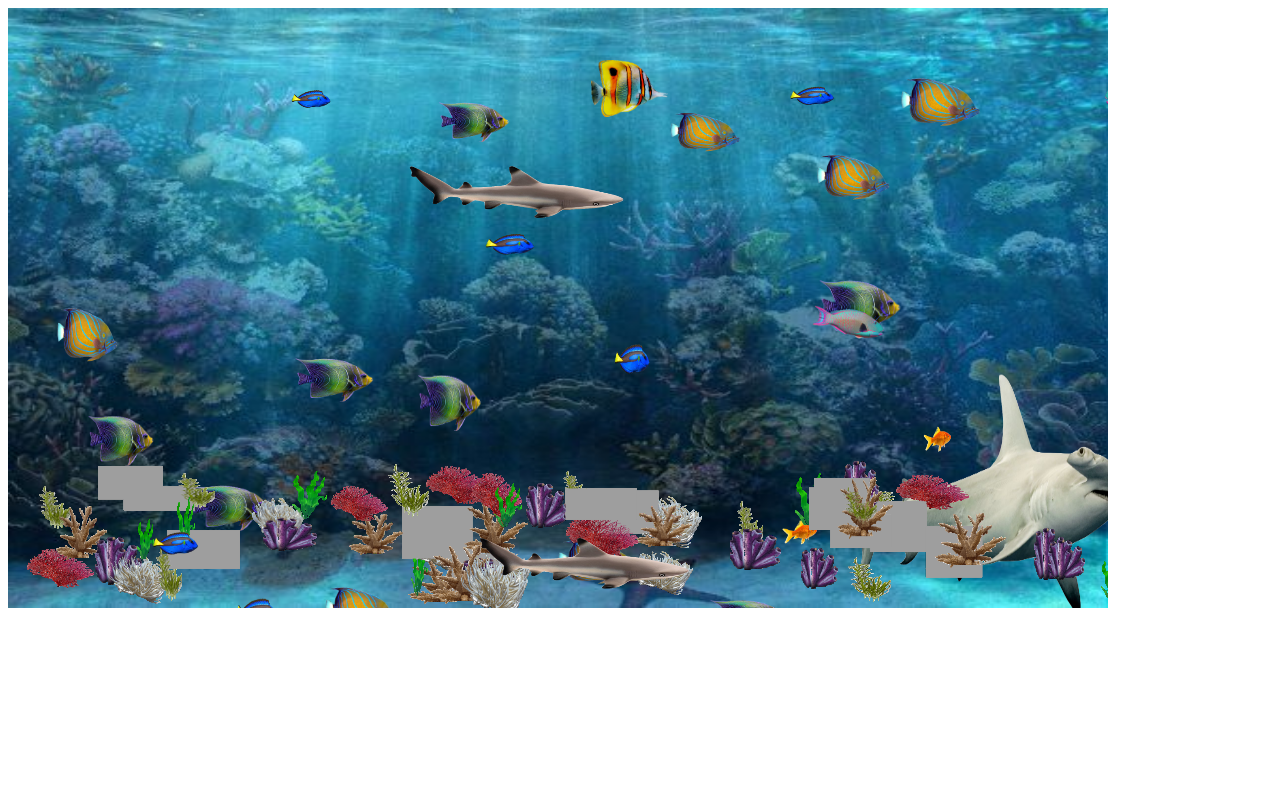
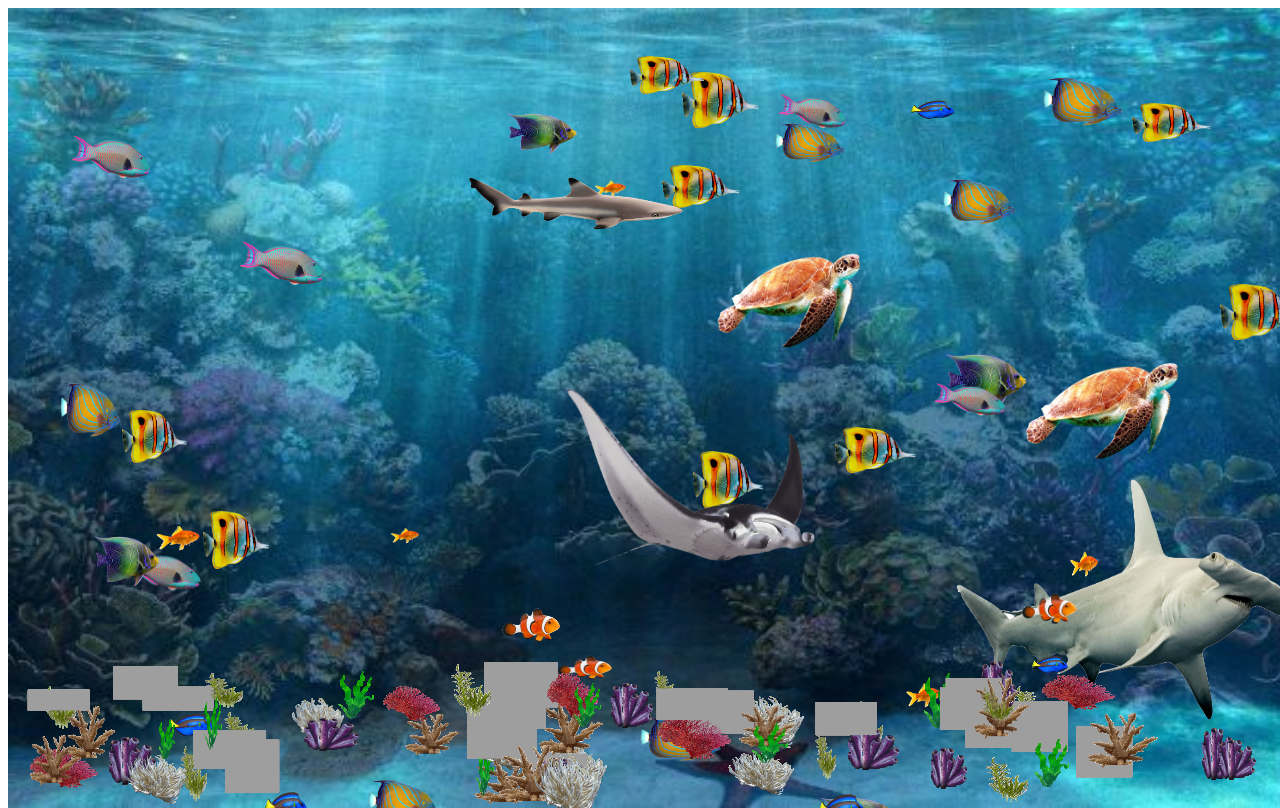
Before and after one commit to jsalbert/aquarium, a plain HTML site: page index.html in a window 1280 px wide. Drawn offline with Linux system fonts and the light colour scheme; animation ran at ten frames a second.

Commit message:
Fullscreen and more fishes

```diff
--- a/elements/fishes.js
+++ b/elements/fishes.js
@@ -42,7 +42,7 @@ class FishOrange extends Fish{
         this.size_1 = (Math.random()+1.5) * size;
         this.size_2 = (Math.random()+0.5) * size;
         this.xChange = (Math.random() + 0.2) * 1.2;
-        this.yChange = Math.random() * 0.5;
+        this.yChange = Math.random() * 0.5-0.2;
         this.imgFish = new Image();
         this.imgFish.src = "img/fish1.png";
         this.flip = false;
@@ -55,7 +55,7 @@ class FishBlue extends Fish{
         this.size_1 = (Math.random()+2) * size;
         this.size_2 = (Math.random()+1.2) * size;
         this.xChange = (Math.random() + 0.2) * 1.2;
-        this.yChange = Math.random() * 0.4;
+        this.yChange = Math.random() * 0.4-0.2;
         this.imgFish = new Image();
         this.imgFish.src = "img/fish2.png";
         this.flip = false;
@@ -75,13 +75,28 @@ class FishYellow extends Fish{
     }
 }
 
+class Nemo extends Fish{
+    constructor(size, canvas, context){
+        super(size, canvas, context);
+        this.size_1 = (Math.random()+2) * size;
+        this.size_2 = (Math.random()+1.4) * size;
+        this.x = Math.random() * this.canvas.width;
+        this.y = Math.random() * this.canvas.height + 500;
+        this.xChange = (Math.random() + 0.2) * 0.2;
+        this.yChange = Math.random() * 0.2;
+        this.imgFish = new Image();
+        this.imgFish.src = "img/clownfish.png";
+        this.flip = false;
+    }
+}
+
 class Fish1 extends Fish{
     constructor(size, canvas, context){
         super(size, canvas, context);
         this.size_1 = (Math.random()+2.5) * size;
         this.size_2 = (Math.random()+1.4) * size;
         this.xChange = (Math.random() + 0.2) * 1.1;
-        this.yChange = Math.random() * 0.5;
+        this.yChange = Math.random() * 0.5-0.3;
         this.imgFish = new Image();
         this.imgFish.src = "img/fish5.png";
         this.flip = false;
@@ -94,7 +109,7 @@ class Fish2 extends Fish{
         this.size_1 = (Math.random()+2.5) * size;
         this.size_2 = (Math.random()+1.4) * size;
         this.xChange = (Math.random() + 0.2) * 1.2;
-        this.yChange = Math.random() * 0.5;
+        this.yChange = Math.random() * 0.5-0.3;
         this.imgFish = new Image();
         this.imgFish.src = "img/fish3.png";
         this.flip = false;
@@ -107,7 +122,7 @@ class Fish3 extends Fish{
         this.size_1 = (Math.random()+2.5) * size;
         this.size_2 = (Math.random()+1.4) * size;
         this.xChange = (Math.random() + 0.2) * 1.2;
-        this.yChange = Math.random() * 0.5;
+        this.yChange = Math.random() * 0.7 - 0.5;
         this.imgFish = new Image();
         this.imgFish.src = "img/fish4.png";
         this.flip = false;
@@ -120,7 +135,7 @@ class Shark extends Fish{
         this.size_1 = (Math.random()+5.0) * size;
         this.size_2 = (Math.random()+4.5) * size;
         this.xChange = (Math.random() + 0.2) * 0.7;
-        this.yChange = Math.random() * 0.4;
+        this.yChange = Math.random() * 0.6 - 0.4;
         this.imgFish = new Image();
         this.imgFish.src = "img/shark.png";
         this.flip = false;
@@ -133,11 +148,37 @@ class Hammerhead extends Fish{
         this.size_1 = (Math.random()+8.0) * size;
         this.size_2 = (Math.random()+6.5) * size;
         this.xChange = (Math.random() + 0.2) * 0.5;
-        this.yChange = Math.random() * 0.4;
+        this.yChange = Math.random() * 0.7 - 0.4;
         this.imgFish = new Image();
         this.imgFish.src = "img/hammerhead.png";
         this.flip = false;
     }
 }
 
-export{FishOrange, FishYellow, FishBlue, Hammerhead, Shark, Fish1, Fish2, Fish3}
+class Manta extends Fish{
+    constructor(size, canvas, context){
+        super(size, canvas, context);
+        this.size_1 = (Math.random()+6.0) * size;
+        this.size_2 = (Math.random()+4.5) * size;
+        this.xChange = (Math.random() + 0.2) * 0.5;
+        this.yChange = Math.random() * 0.7 - 0.4;
+        this.imgFish = new Image();
+        this.imgFish.src = "img/manta_ray.png";
+        this.flip = false;
+    }
+}
+
+class Turtle extends Fish{
+    constructor(size, canvas, context){
+        super(size, canvas, context);
+        this.size_1 = (Math.random()+3.5) * size;
+        this.size_2 = (Math.random()+2.5) * size;
+        this.xChange = (Math.random() + 0.2) * 0.5;
+        this.yChange = Math.random() * 0.7 - 0.4;
+        this.imgFish = new Image();
+        this.imgFish.src = "img/turtle.png";
+        this.flip = false;
+    }
+}
+
+export{FishOrange, FishYellow, FishBlue, Hammerhead, Shark, Fish1, Fish2, Fish3, Nemo, Turtle, Manta}
--- a/index.html
+++ b/index.html
@@ -10,13 +10,17 @@
         </div>
 
         <script type="module">
-            import {FishOrange, FishYellow, FishBlue, Hammerhead, Shark, Fish1, Fish2, Fish3} from "./elements/fishes.js"
+            import {FishOrange, FishYellow, FishBlue, Hammerhead, Shark, Fish1, Fish2, Fish3, Nemo, Manta, Turtle} from "./elements/fishes.js"
             import {Coral1, Coral2, Coral3, Coral4, Coral5, Alga1, Alga2, Anemona} from "./elements/seabed.js"
 
-            const num_seabed_items = Math.random() * 30 + 30
-            const num_small_fish = Math.random() * 20 + 15
-            const num_big_fish = Math.random() * 5 + 2
+            const num_seabed_items = Math.random() * 30 + 40
+            const num_small_fish = Math.random() * 20 + 30
+            const num_big_fish = Math.random() * 5 + 4
 
+            function setCanvasFullSize(canvas){
+                canvas.width  = window.innerWidth;
+                canvas.height = window.innerHeight;
+            }
             const canvas = document.getElementById('layer1');
             const context = canvas.getContext('2d');
 
@@ -35,18 +39,27 @@
             const canvas6 = document.getElementById('layer6');
             const context6 = canvas6.getContext('2d');
 
+            let canvases = new Array(canvas, canvas2, canvas3, canvas4, canvas5, canvas6)
+
+            canvases.forEach(function(obj){
+                    setCanvasFullSize(obj);
+                });
+
             const small_fishes = {
                 "orangefish": FishOrange,
                 "bluefish": FishBlue,
                 "yellowfish": FishYellow,
                 "fish1": Fish1,
                 "fish2": Fish2,
-                "fish3": Fish3
+                "fish3": Fish3,
+                "nemo": Nemo
             };
 
             const big_fishes = {
                 "hammerhead": Hammerhead,
-                "shark": Shark
+                "shark": Shark,
+                "manta": Manta,
+                "turtle": Turtle
             };
 
             const seabed_species =  {
@@ -64,7 +77,7 @@
                 let base_image = new Image();
                 base_image.src = 'img/aquarium.jpg';
                 base_image.onload = function(){
-                    context.drawImage(base_image, 0, 0, 1100, 600);
+                    context.drawImage(base_image, 0, 0, canvas.width, canvas.height);
                 }
             }
 
```
